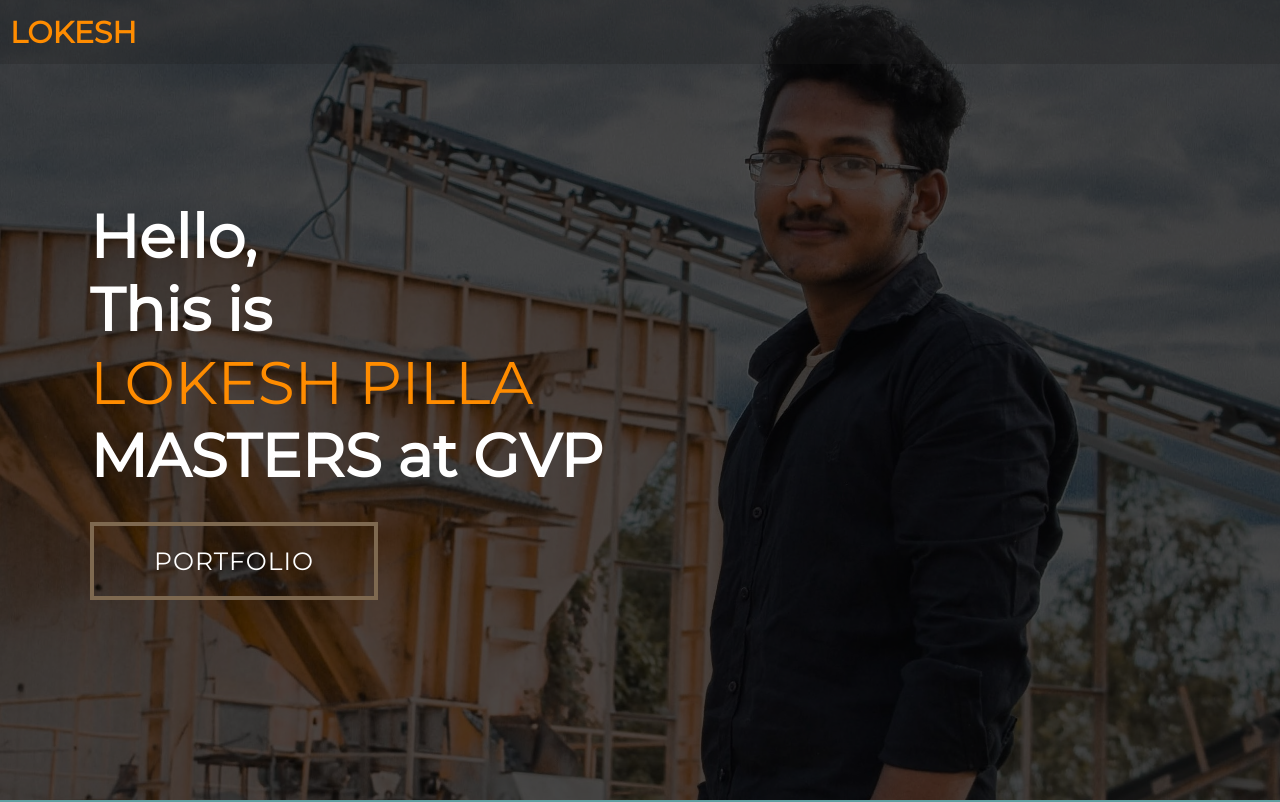
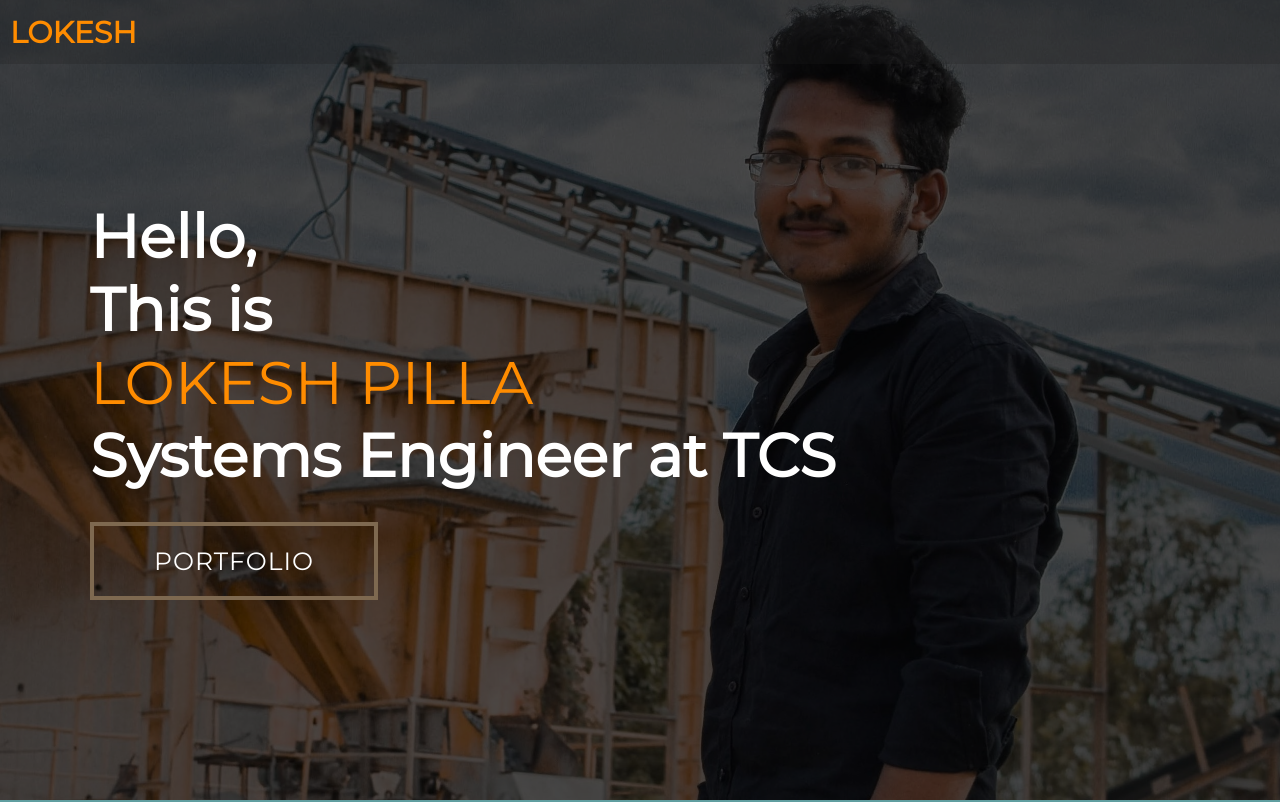
Before and after one commit to lokeshpilla/portfolio, a plain HTML site: page index.html in a window 1280 px wide. Shown: the top 802 px of the page. Drawn offline with Linux system fonts and the light colour scheme; a script that the page names is missing.

Commit message:
Update index.html

```diff
--- a/index.html
+++ b/index.html
@@ -29,7 +29,7 @@
         <h1>Hello, <span></span></h1>
         <h1>This is <span></span></h1>
         <h1>LOKESH PILLA<span></span></h1>
-	<h1>MASTERS at GVP<span></span></h1>
+	<h1>Systems Engineer at TCS<span></span></h1>
         <a href="#about" type="button" class="cta">Portfolio</a>
       </div>
     </div>
```
